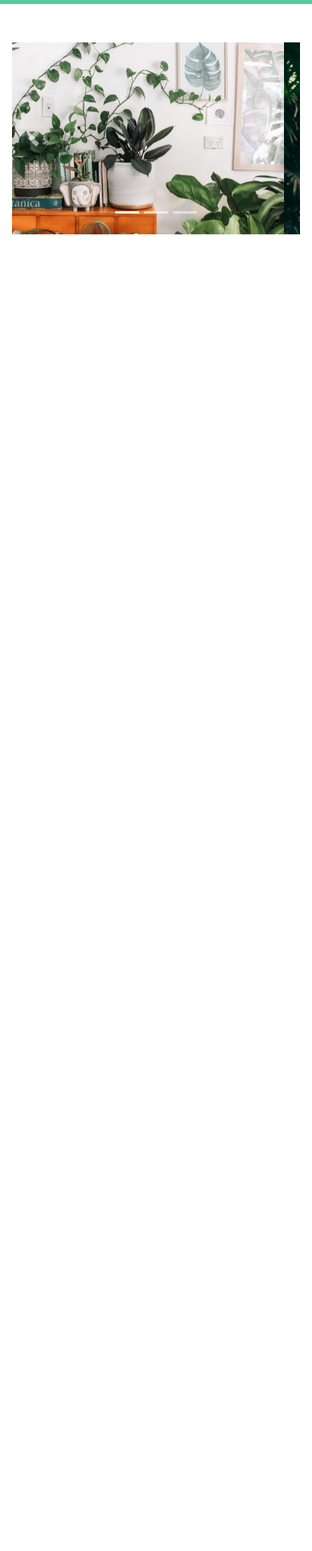
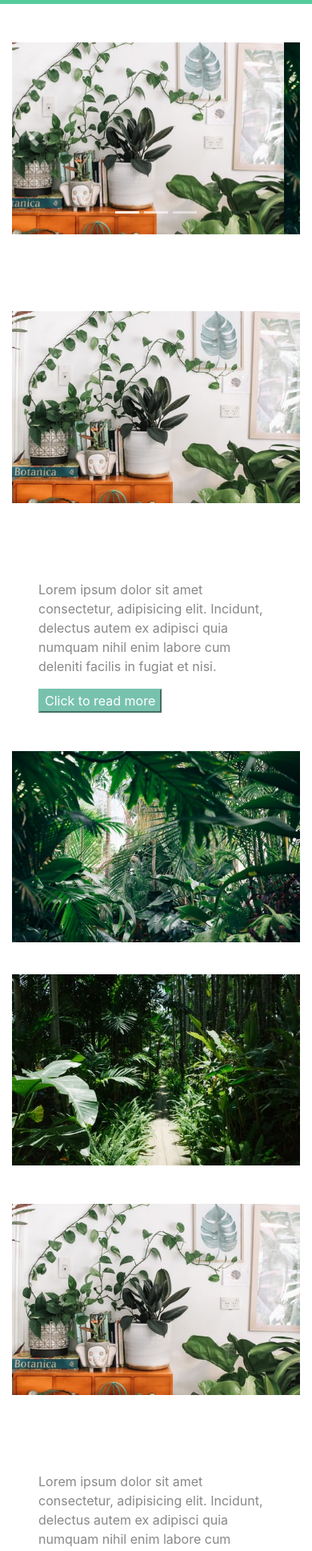
Before and after one commit to michaeldilulo/Leaf-Life, a plain HTML site: page index.html in a window 390 px wide. Shown: the part 51-1990 px from the top of the page at 80% size. Before the commit the page ends 844 px from the top, so only its background shows below. Drawn offline with nearby package versions, Linux system fonts and the light colour scheme.

Commit message:
Img & Text, mobile responsive. @media

```diff
--- a/index.html
+++ b/index.html
@@ -203,26 +203,44 @@
                 </div>
             </div>
         </div>
-        <div class="container-fluid">
+        <div class="container-fluid mt-5">
             <div class="row">
-                <div class="col-lg-6"></div>
-                <div class="col-lg-6"></div>
+                <div class="col-lg-6 d-flex justify-content-center">
+                    <img src="plantone.jpg" alt="" class="img-fluid">
+                </div>
+                <div class="col-lg-6 pt-5 pr-5 pl-5 mt-5">
+                    <p>Lorem ipsum dolor sit amet consectetur, adipisicing elit. Incidunt, delectus autem ex adipisci
+                        quia numquam nihil
+                        enim labore cum deleniti facilis in fugiat et nisi.</p>
+                    <button class="btn-primary">Click to read more</button>
+                </div>
             </div>
         </div>
         <div class="container-fluid">
+            <div class="row mt-5">
+                <div class="col-lg-6 d-flex justify-content-center">
+                    <img src="planttwo.jpg" alt="" class="img-fluid">
+                </div>
+                <div class="col-lg-6 d-flex justify-content-center plant-three-second">
+                    <img src="plantthree.jpg" alt="" class="img-fluid">
+                </div>
+            </div>
+        </div>
+        <div class="container-fluid mt-5">
             <div class="row">
-                <div class="col-lg-6"></div>
-                <div class="col-lg-6"></div>
+                <div class="col-lg-6 d-flex justify-content-center order-lg-2">
+                    <img src="plantone.jpg" alt="" class="img-fluid">
+                </div>
+                <div class="col-lg-6 pt-5 pr-5 pl-5 mt-5 order-lg-1">
+                    <p>Lorem ipsum dolor sit amet consectetur, adipisicing elit. Incidunt, delectus autem ex adipisci
+                        quia numquam nihil
+                        enim labore cum deleniti facilis in fugiat et nisi.</p>
+                    <button class="btn-primary">Click to read more</button>
+                </div>
             </div>
         </div>
         <div class="container-fluid">
-            <div class="row">
-                <div class="col-lg-6"></div>
-                <div class="col-lg-6"></div>
-            </div>
-        </div>
-        <div class="container-fluid">
-            <div class="row">
+            <div class="row mt-5">
                 <div class="col-lg-12"></div>
             </div>
         </div>
--- a/styles.css
+++ b/styles.css
@@ -16,3 +16,9 @@
     display: flex;
     justify-content: center;
 }
+
+@media(max-width: 400px) {
+    .plant-three-second {
+        margin-top: 40px;
+    }
+}
```
